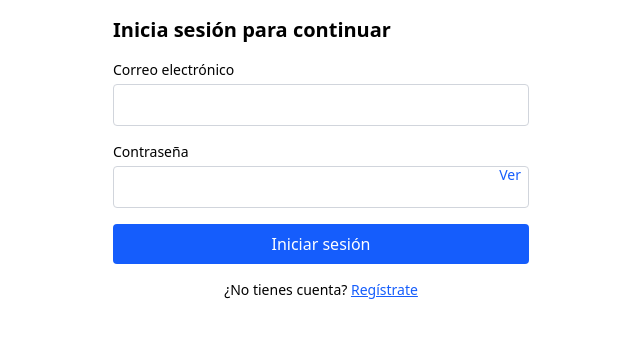
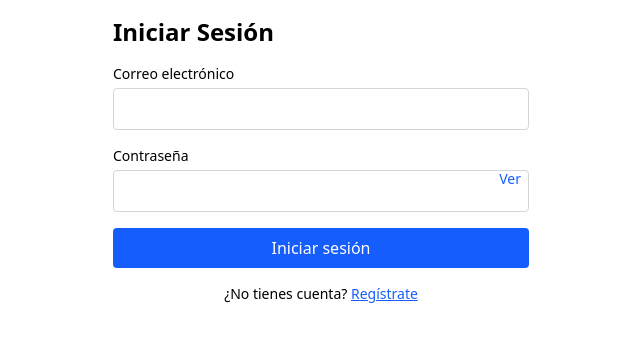
Before and after one commit to Pedrogj/BudgetAppVite, a React (Vite) app: page /login in a window 1280 px wide. Shown: the top 342 px of the page, without its empty margins (319-959 px from the left). Built offline with nearby package versions, Linux system fonts and the light colour scheme; no server answers.

Commit message:
add routes, react router dom

```diff
--- a/src/App.jsx
+++ b/src/App.jsx
@@ -1,12 +1,12 @@
 import { AuthProvider } from "./context/AuthContext";
 import { TransactionProvider } from "./context/TransactionContext";
-import { AppContent } from "./components/layout/AppContent";
+import { AppRouter } from "./router/AppRouter";
 
 function App() {
   return (
     <AuthProvider>
       <TransactionProvider>
-        <AppContent />
+        <AppRouter />
       </TransactionProvider>
     </AuthProvider>
   );
--- a/src/components/layout/AppContent.jsx
+++ /dev/null
@@ -1,43 +0,0 @@
-import { Toaster } from "react-hot-toast";
-import { useAuth } from "../../context/AuthContext";
-
-import { Header } from "../Header";
-import { Balance } from "../Balance";
-import { AddTransactionForm } from "../AddTransactionForm";
-import { TransactionList } from "../TransactionList";
-import { AuthForm } from "../AuthForm";
-
-import { LogoutButton } from "./LogoutButton";
-
-export const AppContent = () => {
-  const { user, authLoading } = useAuth();
-
-  if (authLoading) {
-    return <div className="p4">Cargando sesion</div>;
-  }
-
-  if (!user) {
-    return (
-      <div className="max-w-md mx-auto p-4">
-        <Toaster position="top-center" />
-        <h1 className="text-xl font-semibold mb-4">
-          Inicia sesión para continuar
-        </h1>
-        <AuthForm />
-      </div>
-    );
-  }
-
-  return (
-    <div className="mx-auto max-w-md overflow-hidden bg-white md:max-w-2xl p-4">
-      <Toaster position="top-center" />
-      <div className="flex justify-between items-center mb-4">
-        <Header />
-        <LogoutButton />
-      </div>
-      <Balance />
-      <AddTransactionForm />
-      <TransactionList />
-    </div>
-  );
-};
--- a/src/pages/DashboardPage.jsx
+++ b/src/pages/DashboardPage.jsx
@@ -2,14 +2,20 @@ import { AddTransactionForm } from "../components/AddTransactionForm";
 import { Balance } from "../components/Balance";
 import { Header } from "../components/Header";
 import { TransactionList } from "../components/TransactionList";
+import { Toaster } from "react-hot-toast";
+import { LogoutButton } from "../components/layout/LogoutButton";
 
 export const DashboardPage = () => {
   return (
-    <div className="p-4">
-      <Header />
+    <div className="mx-auto max-w-md overflow-hidden bg-white md:max-w-2xl p-4">
+      <Toaster position="top-center" />
+      <div className="flex justify-between items-center mb-4">
+        <Header />
+        <LogoutButton />
+      </div>
       <Balance />
+      <AddTransactionForm />
       <TransactionList />
-      <AddTransactionForm />
     </div>
   );
 };
--- a/src/pages/LoginPage.jsx
+++ b/src/pages/LoginPage.jsx
@@ -1,8 +1,10 @@
+import { Toaster } from "react-hot-toast";
 import { AuthForm } from "../components/AuthForm";
 
 export const LoginPage = () => {
   return (
-    <div className="p-4">
+    <div className="max-w-md mx-auto p-4">
+      <Toaster position="top-center" />
       <h1 className="text-2xl font-bold mb-4">Iniciar Sesión</h1>
       <AuthForm />
     </div>
--- /dev/null
+++ b/src/router/AppRouter.jsx
@@ -0,0 +1,31 @@
+import { Navigate, Route, Routes } from "react-router-dom";
+import { useAuth } from "../context/AuthContext";
+
+import { LoginPage } from "../pages/LoginPage";
+import { DashboardPage } from "../pages/DashboardPage";
+
+export const AppRouter = () => {
+  const { user, authLoading } = useAuth();
+
+  if (authLoading) {
+    return <div className="p4">Cargando sesion</div>;
+  }
+
+  return (
+    <Routes>
+      <Route
+        path="/"
+        element={user ? <Navigate to="/dashboard" /> : <Navigate to="/login" />}
+      />
+      <Route
+        path="login"
+        element={user ? <Navigate to="/dashboard" /> : <LoginPage />}
+      />
+      <Route
+        path="/dashboard"
+        element={user ? <DashboardPage /> : <Navigate to="/login" />}
+      />
+      <Route path="*" element={<Navigate to="/" />} />
+    </Routes>
+  );
+};
```
